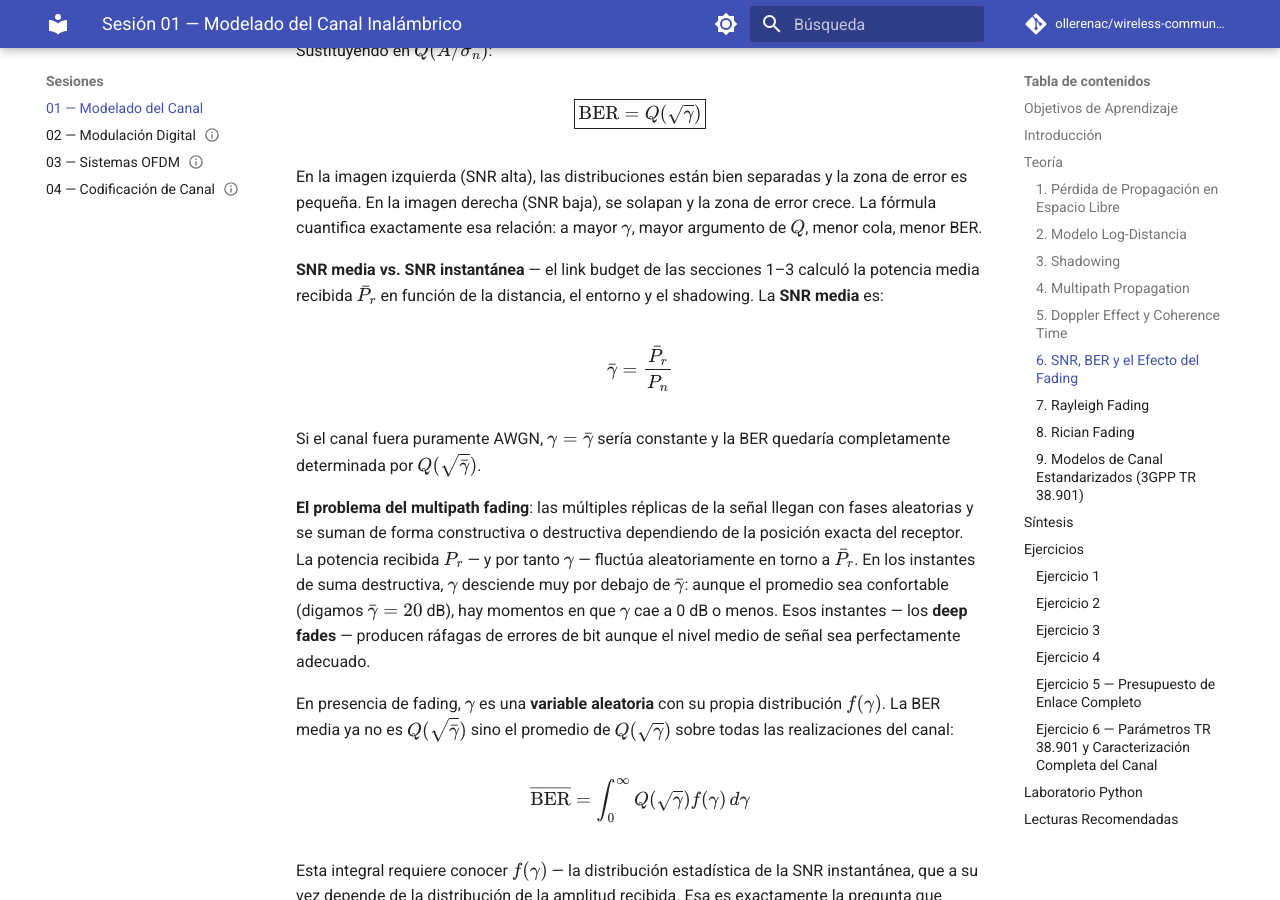
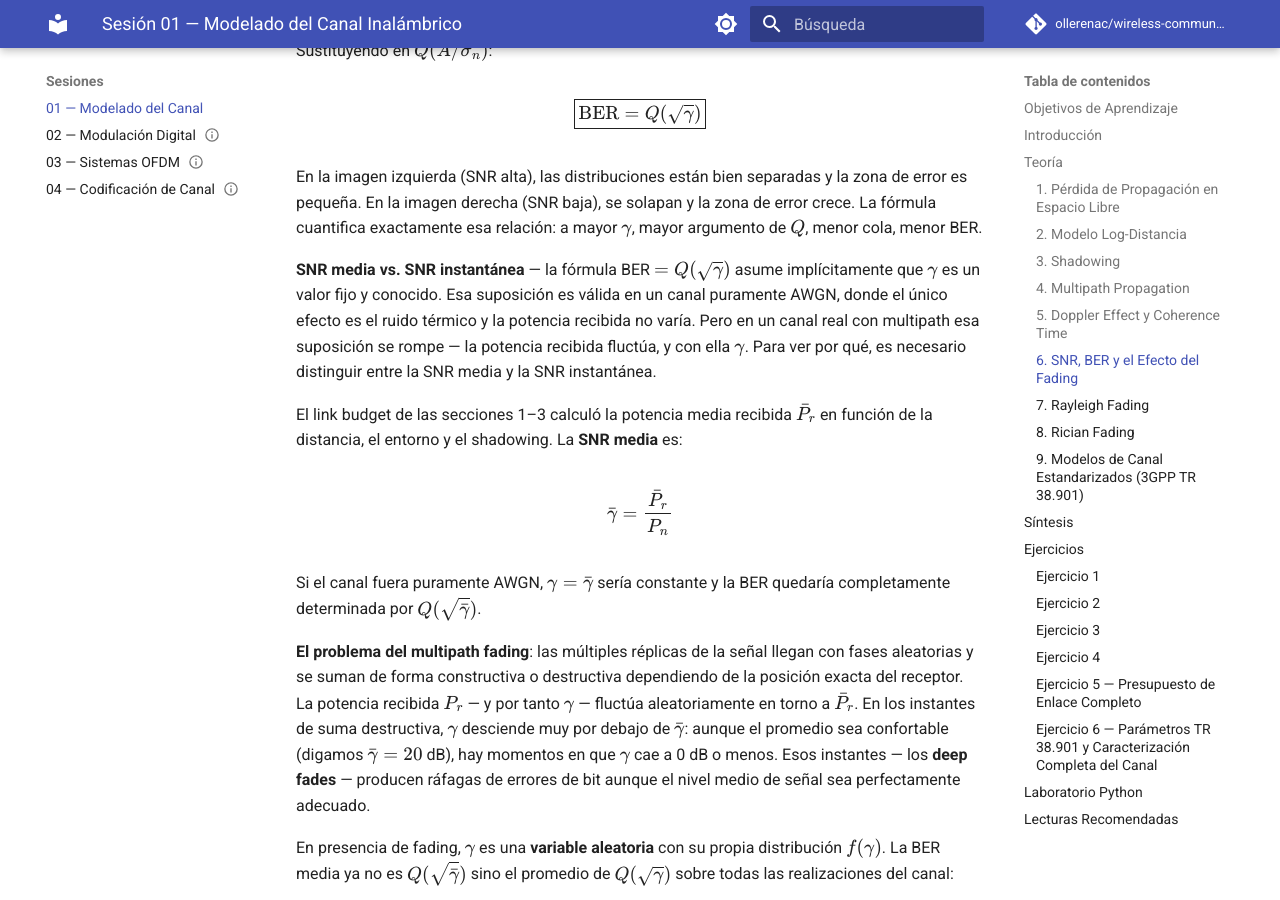
Before and after one commit to ollerenac/wireless-communication-systems, an MkDocs documentation site: the page built from docs/sessions/01-channel-modeling/index.md, in a window 1280 px wide and 900 px high, scrolled down 17337 px. Built offline with MkDocs 1.6.1 and Material for MkDocs 9.7.7, drawn with Linux system fonts in a browser that asks for light colours; comment, search, counter and statistics services are not loaded.

Commit message:
docs(session-01): motivate SNR media vs instantánea — name the implicit AWGN assumption and explain why it breaks in multipath

```diff
--- a/docs/sessions/01-channel-modeling/index.md
+++ b/docs/sessions/01-channel-modeling/index.md
@@ -323,7 +323,9 @@ $$\boxed{\text{BER} = Q\!\left(\sqrt{\gamma}\right)}$$
 
 En la imagen izquierda (SNR alta), las distribuciones están bien separadas y la zona de error es pequeña. En la imagen derecha (SNR baja), se solapan y la zona de error crece. La fórmula cuantifica exactamente esa relación: a mayor $\gamma$, mayor argumento de $Q$, menor cola, menor BER.
 
-**SNR media vs. SNR instantánea** — el link budget de las secciones 1–3 calculó la potencia media recibida $\bar{P}_r$ en función de la distancia, el entorno y el shadowing. La **SNR media** es:
+**SNR media vs. SNR instantánea** — la fórmula BER $= Q(\sqrt{\gamma})$ asume implícitamente que $\gamma$ es un valor fijo y conocido. Esa suposición es válida en un canal puramente AWGN, donde el único efecto es el ruido térmico y la potencia recibida no varía. Pero en un canal real con multipath esa suposición se rompe — la potencia recibida fluctúa, y con ella $\gamma$. Para ver por qué, es necesario distinguir entre la SNR media y la SNR instantánea.
+
+El link budget de las secciones 1–3 calculó la potencia media recibida $\bar{P}_r$ en función de la distancia, el entorno y el shadowing. La **SNR media** es:
 
 $$\bar{\gamma} = \frac{\bar{P}_r}{P_n}$$
 
```
